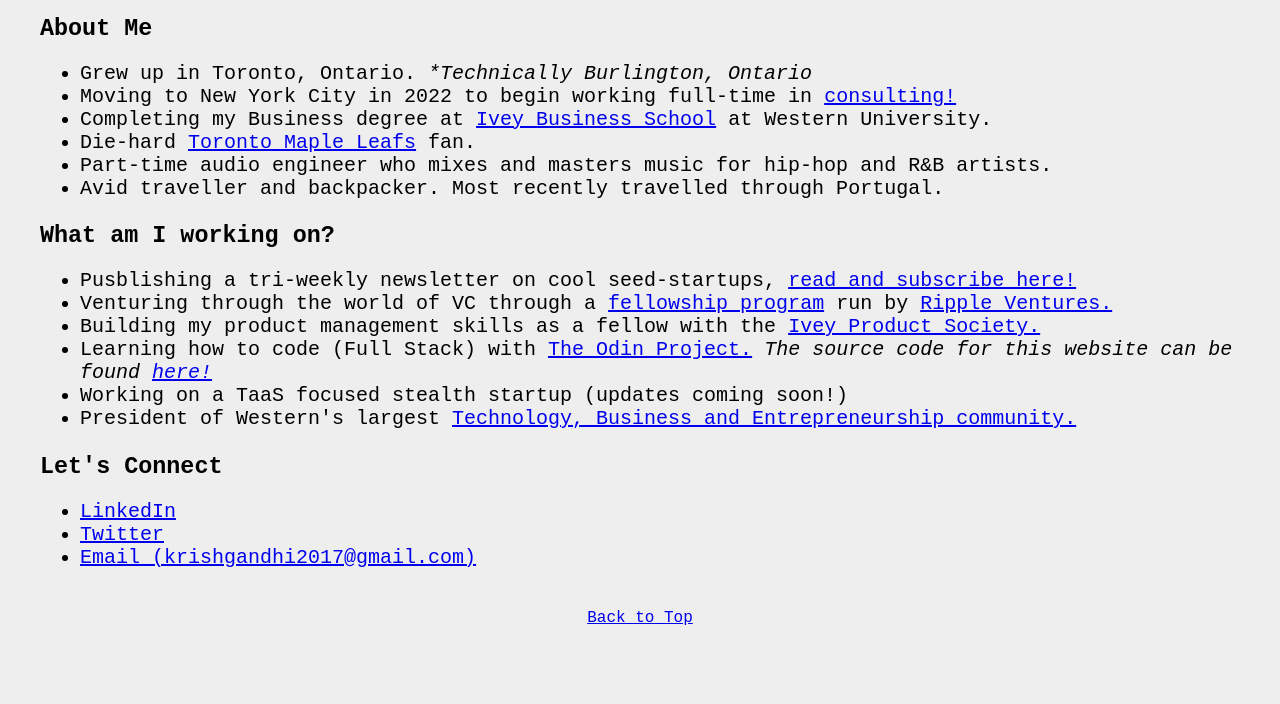
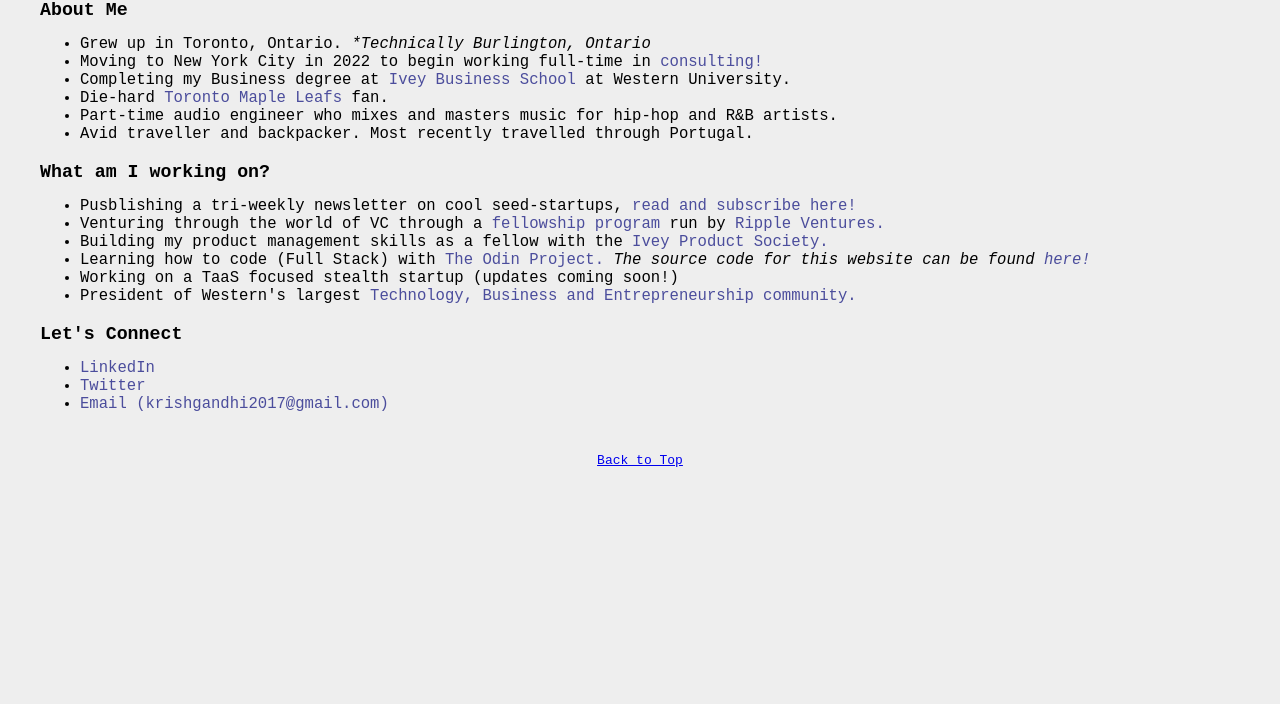
Before and after one commit to krishgandhi/Personal-Website, a plain HTML site: page index.html in a window 1280 px wide. Shown: the part 96-800 px from the top of the page. Drawn offline with Linux system fonts and the light colour scheme.

Commit message:
more edits

```diff
--- a/index.html
+++ b/index.html
@@ -13,12 +13,33 @@
 
     <h3>About Me</h3>
     <ul>
-        <li>Grew up in Toronto, Ontario. <em>*Technically Burlington, Ontario</em></li>
-        <li>Moving to New York City in 2022 to begin working full-time in <a href="https://www.oliverwyman.com/index.html" target="_blank">consulting!</a></li>
-        <li>Completing my Business degree at <a href="https://www.ivey.uwo.ca/" target="_blank">Ivey Business School</a> at Western University.</li>
-        <li>Die-hard <a href="https://www.nhl.com/mapleleafs" target="_blank">Toronto Maple Leafs</a> fan.</li>
-        <li>Part-time audio engineer who mixes and masters music for hip-hop and R&B artists.</li>
-        <li>Avid traveller and backpacker. Most recently travelled through Portugal.</li>
+        <li>
+            Grew up in Toronto, Ontario. <em>*Technically Burlington, Ontario</em>
+        </li>
+        <li>
+            Moving to New York City in 2022 to begin working full-time in
+            <a class="hyperlink"
+                href="https://www.oliverwyman.com/index.html"
+                target="_blank">consulting!</a>
+        </li>
+        <li>
+            Completing my Business degree at
+            <a class="hyperlink"
+                href="https://www.ivey.uwo.ca/"
+                target="_blank">Ivey Business School</a> at Western University.
+        </li>
+        <li>
+            Die-hard
+            <a class="hyperlink"
+                href="https://www.nhl.com/mapleleafs"
+                target="_blank">Toronto Maple Leafs</a> fan.
+        </li>
+        <li>
+            Part-time audio engineer who mixes and masters music for hip-hop and R&B artists.
+        </li>
+        <li>
+            Avid traveller and backpacker. Most recently travelled through Portugal.
+        </li>
     </ul>
 
     <h3>What am I working on?</h3>
@@ -68,9 +89,21 @@
 
     <h3>Let's Connect</h3>
     <ul>
-        <li><a href="https://www.linkedin.com/in/krishgandhi/" target="_blank">LinkedIn</a></li>
-        <li><a href="https://twitter.com/KrishGandhi_" target="_blank">Twitter</a></li>
-        <li><a href="mailto: krishgandhi2017@gmail.com" target="_blank">Email (krishgandhi2017@gmail.com)</a></li>
+        <li>
+            <a class="hyperlink"
+                href="https://www.linkedin.com/in/krishgandhi/"
+                target="_blank">LinkedIn</a>
+        </li>
+        <li>
+            <a class="hyperlink"
+                href="https://twitter.com/KrishGandhi_"
+                target="_blank">Twitter</a>
+        </li>
+        <li>
+            <a class="hyperlink"
+                href="mailto: krishgandhi2017@gmail.com"
+                target="_blank">Email (krishgandhi2017@gmail.com)</a>
+        </li>
     </ul>
 </body>
 
--- a/styles.css
+++ b/styles.css
@@ -7,11 +7,17 @@
     background-color: #eee;
     margin: 40px;
     word-wrap: break-word;
-    font-size: x-large;
+    font-size: larger;
 }
 
 .hyperlink{
+    color: rgb(75, 77, 156);
+    text-decoration:none;
+}
 
+.hyperlink:hover{
+    color:blue;
+    text-decoration:underline;
 }
 
 footer{
@@ -19,15 +25,8 @@
     background-color: #eee;
     margin: 40px;
     word-wrap: break-word;
-    font-size: large;
+    font-size: medium;
     text-align: center;
-}
-
-box{
-    width: 400px;
-    height: 250px;
-    float: left;
-    padding: 0px 40px 80px 0px;
 }
 
 h3{
```
